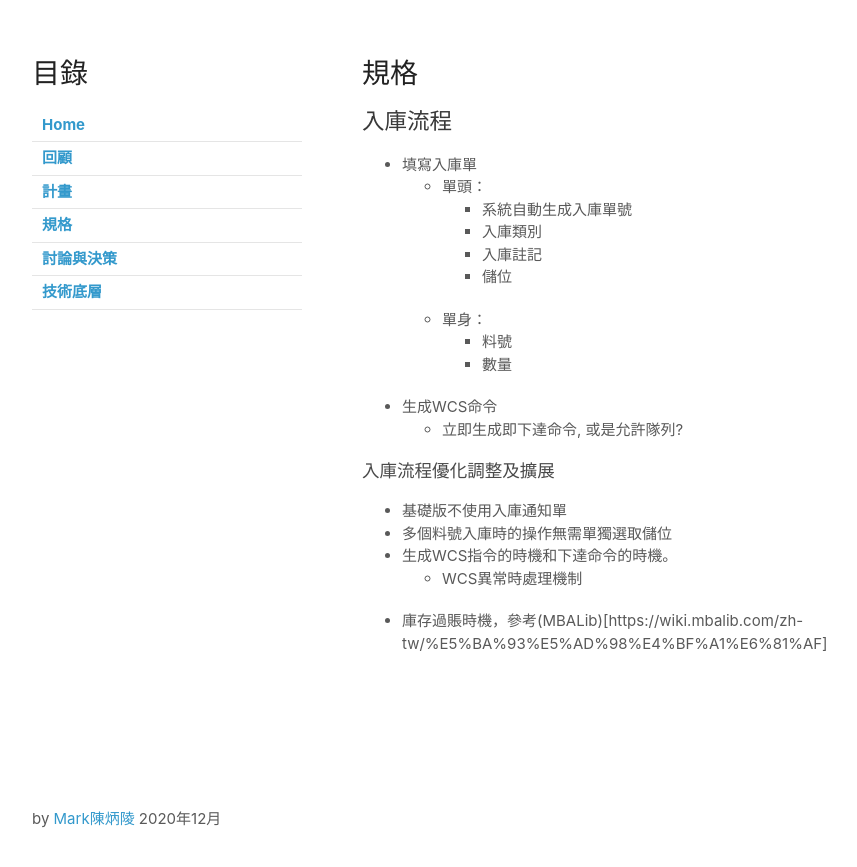
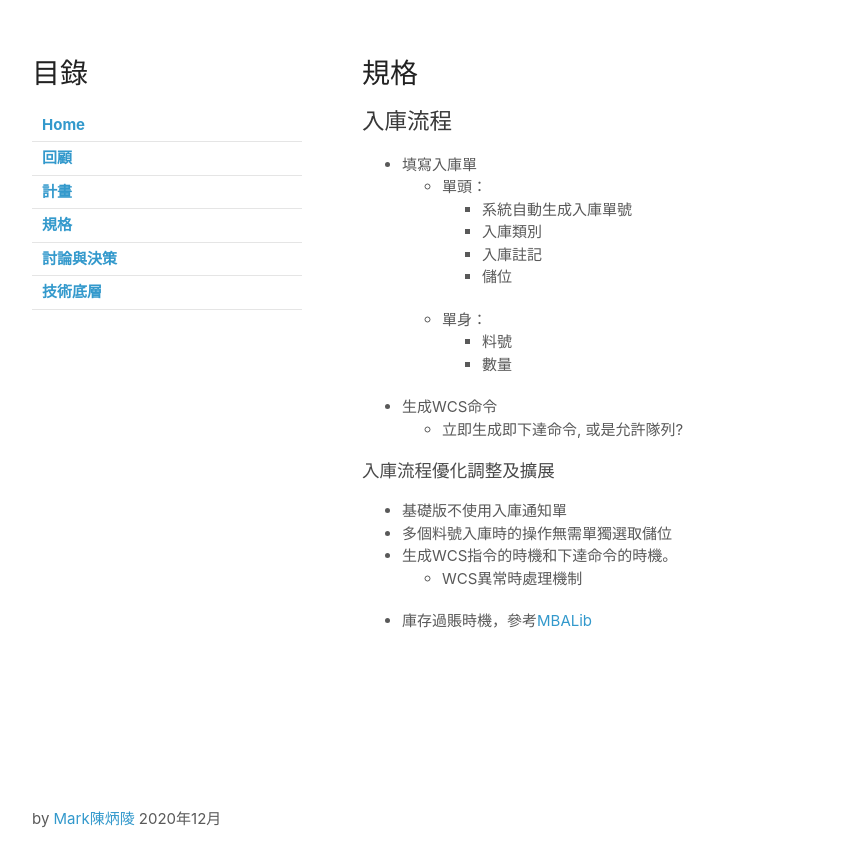
Before and after one commit to dreamaitek/p003, a Jekyll site: the page built from spec.md, in a window 1280 px wide. Shown: the top 867 px of the page, without its empty margins (68-925 px from the left). Built offline with Jekyll 4.4.1, drawn with Linux system fonts in a browser that asks for light colours; our own code applies the rules of GitHub Pages for plain Markdown files.

Commit message:
Update spec.md

```diff
--- a/spec.md
+++ b/spec.md
@@ -22,4 +22,4 @@ layout: default
 - 多個料號入庫時的操作無需單獨選取儲位
 - 生成WCS指令的時機和下達命令的時機。
   - WCS異常時處理機制
-- 庫存過賬時機，參考(MBALib)[https://wiki.mbalib.com/zh-tw/%E5%BA%93%E5%AD%98%E4%BF%A1%E6%81%AF]
+- 庫存過賬時機，參考[MBALib](https://wiki.mbalib.com/zh-tw/%E5%BA%93%E5%AD%98%E4%BF%A1%E6%81%AF)
```
